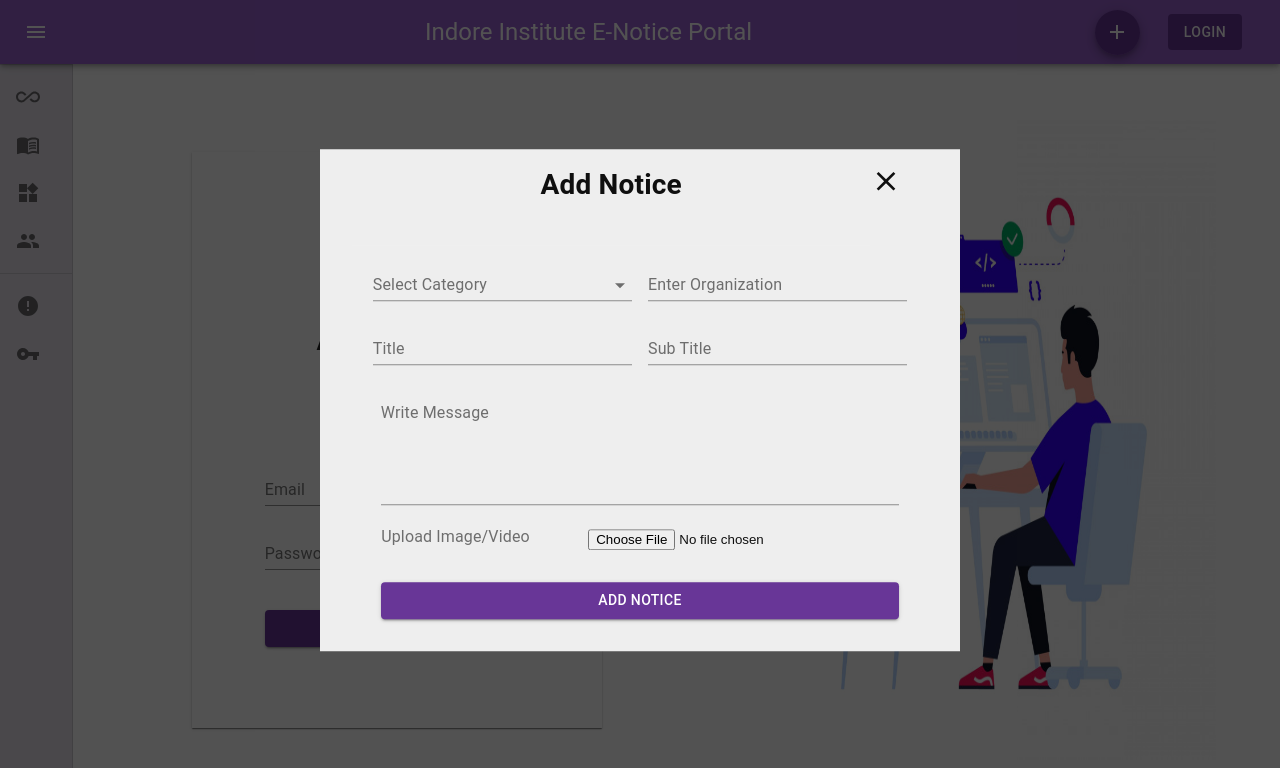
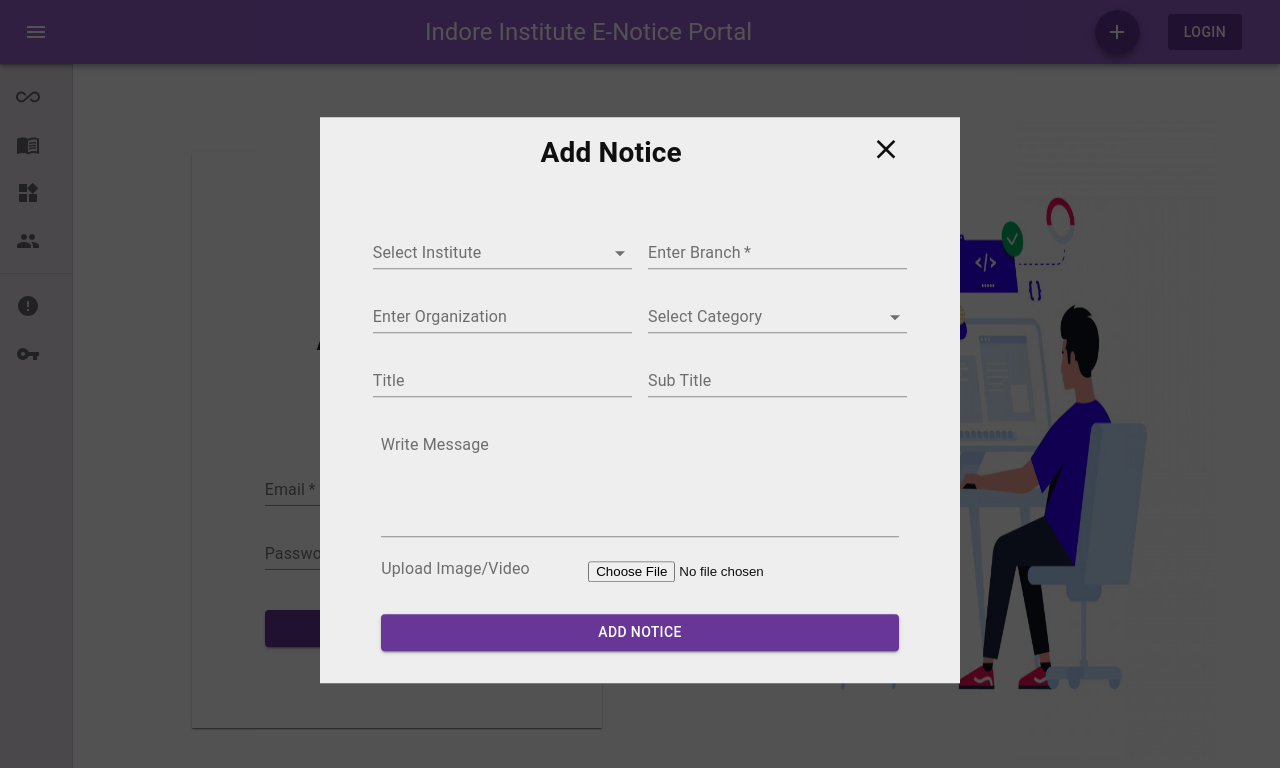
Before and after one commit to ujjawalpatidar025/Minor-project-E_notice, a React (Create React App) app: page /login in a window 1280 px wide. Both pictures are taken after a click on the button 1117 px from the left and 32 px from the top of the page. Shown: the top 768 px of the page. Built offline with nearby package versions, Linux system fonts and the light colour scheme.

Commit message:
adding validation in login form

```diff
--- a/src/Components/Homepage/Homepage.jsx
+++ b/src/Components/Homepage/Homepage.jsx
@@ -53,6 +53,20 @@
   {
     value: 'Culture',
     label: 'Culture',
+  },
+];
+const institutes = [
+  {
+    value: 'IIST',
+    label: 'IIST',
+  },
+  {
+    value: 'IIP',
+    label: 'IIP',
+  },
+  {
+    value: 'IIM',
+    label: 'IIM',
   },
 ];
 
@@ -315,14 +329,22 @@
           <div className="notice-form-section">
             <form noValidate className={classes.rootForm} autoComplete="off">
               <div className='notice-form-input'>
-              <TextField id="standard-basic" select label="Select Category">
+              <TextField id="institute" select label="Select Institute">
+              {institutes.map((option) => (
+                  <MenuItem key={option.value} value={option.value}>
+                    {option.label}
+                  </MenuItem>
+                ))}
+              </TextField>
+              <TextField id="branch" label="Enter Branch" required />
+              <TextField id="organization" label="Enter Organization" />
+              <TextField id="cateogory" select label="Select Category">
                 {categories.map((option) => (
                   <MenuItem key={option.value} value={option.value}>
                     {option.label}
                   </MenuItem>
                 ))}
               </TextField>
-              <TextField id="organization" label="Enter Organization" />
               <TextField id="title" label="Title" />
               <TextField id="subtitle" label="Sub Title" />
               </div>
@@ -334,7 +356,7 @@
                 <input id="choose image/video"  type='file'/>
               </div>
               <div className='add-notice'>
-              <Button variant="contained" color="primary" className="submitbtn">
+              <Button type='submit' variant="contained" color="primary" className="submitbtn">
                  Add Notice
                </Button>
               </div>
--- a/src/Components/Login/Login.css
+++ b/src/Components/Login/Login.css
@@ -54,3 +54,24 @@
     width:50%;
     height:100%;
 }
+
+.errorMsg{
+    width: 100%;
+    color: red;
+    font-size: 0.7rem;
+}
+
+.success-msg{
+    position: absolute;
+    display: flex;
+    justify-content: space-between;
+    margin: 1rem;
+    z-index: 1000000000;
+    bottom: 1rem;
+    width: 300px;
+    cursor: pointer;
+    color: #ffffff;
+    background-color: rgb(14, 91, 136);
+    padding: 0.5rem;
+
+}
--- a/src/Components/Login/Login.jsx
+++ b/src/Components/Login/Login.jsx
@@ -1,4 +1,4 @@
-import React from 'react'
+import React, { useState } from 'react'
 import loginBackground from '../Images/loginBackground.jpeg';
 import './Login.css';
 import { makeStyles } from '@material-ui/core/styles';
@@ -14,8 +14,12 @@
 import FormControl from '@material-ui/core/FormControl';
 import Visibility from '@material-ui/icons/Visibility';
 import VisibilityOff from '@material-ui/icons/VisibilityOff';
+import { Close } from '@material-ui/icons';
+
+
 
 const useStyles = makeStyles((theme) => ({
+
   root: {
     '& > *': {
       margin: theme.spacing(1),
@@ -41,12 +45,26 @@
       password: '',
       showPassword: false,
     });
+    const [emailError, setEmailError]=useState('');
+    const [passwordError, setPasswordError]=useState('');
+    const [successMsg, setSuccessMsg]=useState('');
 
-    const handleChange = (prop) => (event) => {
+    // const handleChange = (prop) => (event) => {
+    //   setValues({ ...values, [prop]: event.target.value });
+    // };
+    const handleEmailChange = (event) => {
+      setEmailError('');
+      setSuccessMsg('');
+      setValues({ ...values, email: event.target.value });
+    };
+    const handlePasswordChange = (prop)=> (event) => {
+      setPasswordError('');
+      setSuccessMsg('');
       setValues({ ...values, [prop]: event.target.value });
     };
-
     const handleClickShowPassword = () => {
+      setEmailError('');
+      setSuccessMsg('');
       setValues({ ...values, showPassword: !values.showPassword });
     };
 
@@ -54,7 +72,53 @@
       event.preventDefault();
     };
 
+    const closeSuccessMsg=()=>{
+       document.getElementById('success-msg').style.display='none';
+    }
+
+    const handleFormSubmit=(e)=>{
+      e.preventDefault();
+      if(values.email!==''){
+        const emailRegex=/^(([^<>()\[\]\\.,;:\s@"]+(\.[^<>()\[\]\\.,;:\s@"]+)*)|(".+"))@((\[[0-9]{1,3}\.[0-9]{1,3}\.[0-9]{1,3}\.[0-9]{1,3}])|(([a-zA-Z\-0-9]+\.)+[a-zA-Z]{2,}))$/;
+        if(emailRegex.test(values.email)){
+          setEmailError('');
+          if(values.email==='admin@gmail.com'){
+            setEmailError('');
+            if(values.password==='demo'){
+              setValues({ ...values, email:'', password:'' });
+              setSuccessMsg('Login Successfull');
+            }else{
+              setPasswordError('Incorrect password');
+            }
+          }else{
+            setEmailError('Incorrect Email');
+          }
+
+        }else{
+          setEmailError('Invalid Email');
+        }
+      }else{
+        setEmailError('Email is Required');
+      }
+
+      if(values.password!==''){
+        if(values.password==='demo'){
+          setValues({ ...values, email:'', password:'' });
+          setSuccessMsg('Login Successfull');
+        }else{
+          setPasswordError('Incorrect password');
+        }
+      }else{
+        setPasswordError('Password is Required');
+      }
+    }
+
+
+
+
   return (
+    <>
+    {successMsg&&<div className='success-msg' id='success-msg'>{successMsg} <Close onClick={closeSuccessMsg}/> </div>}
     <div className="login">
       <div className="login_box">
         <div className="login_form">
@@ -62,8 +126,10 @@
             <AccountCircleIcon />
             <h1>Admin Login</h1>
           </div>
-          <form className={classes.root} noValidate autoComplete="off">
-            <TextField id="email" label="Email" />
+          <form className={classes.root} noValidate autoComplete="off" onSubmit={handleFormSubmit}>
+            <TextField id="email" type='email' label="Email" value={values.email} required onChange={handleEmailChange}/>
+             {emailError&&<div className='errorMsg'>{emailError}</div>}
+
             <FormControl className={clsx(classes.margin, classes.textField)}>
               <InputLabel htmlFor="standard-adornment-password">
                 Password
@@ -72,7 +138,7 @@
                 id="standard-adornment-password"
                 type={values.showPassword ? "text" : "password"}
                 value={values.password}
-                onChange={handleChange("password")}
+                onChange={handlePasswordChange("password")}
                 endAdornment={
                   <InputAdornment position="end">
                     <IconButton
@@ -86,14 +152,22 @@
                 }
               />
             </FormControl>
-            <Button variant="contained" color="primary" className="submitbtn">
+            {passwordError&&<div className='errorMsg'>{passwordError}</div>}
+            <Button
+              type="submit"
+              variant="contained"
+              color="primary"
+              className="submitbtn"
+            >
               LOGIN
             </Button>
           </form>
         </div>
         <img src={loginBackground}></img>
       </div>
+
     </div>
+    </>
   );
 }
 
```
